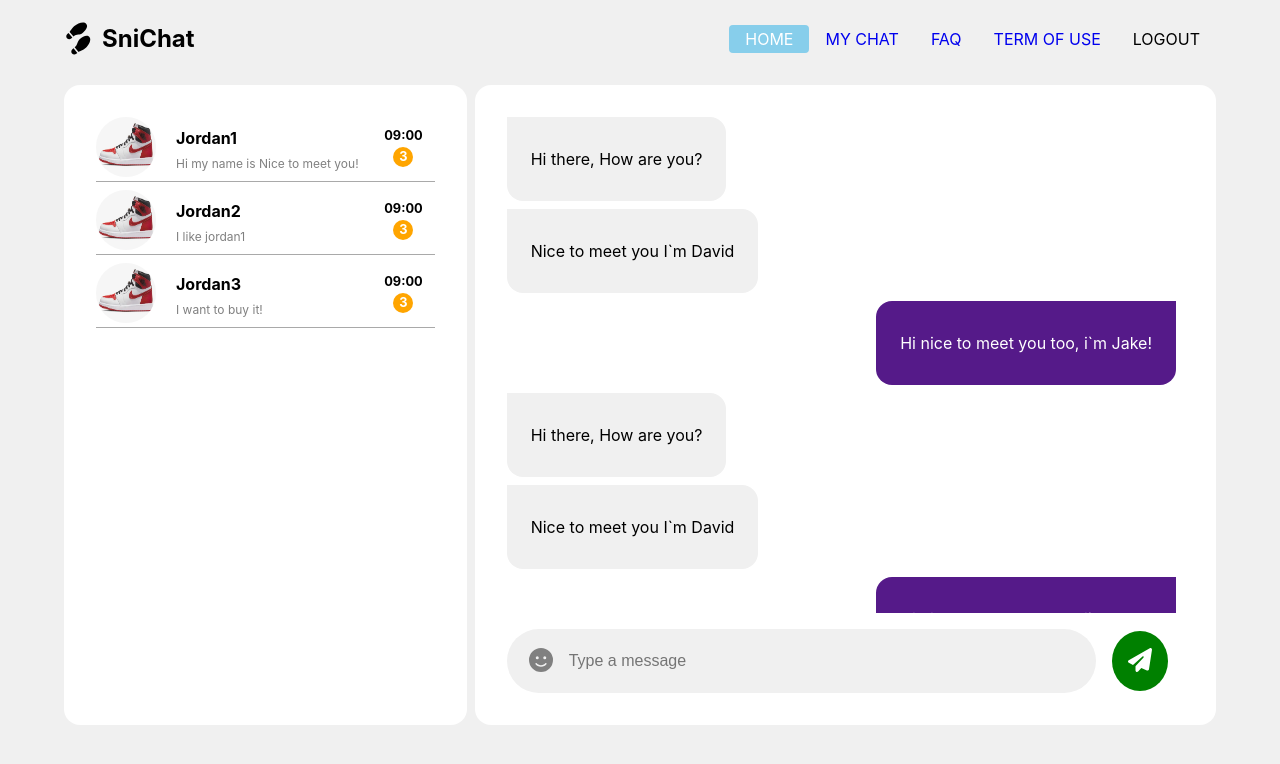
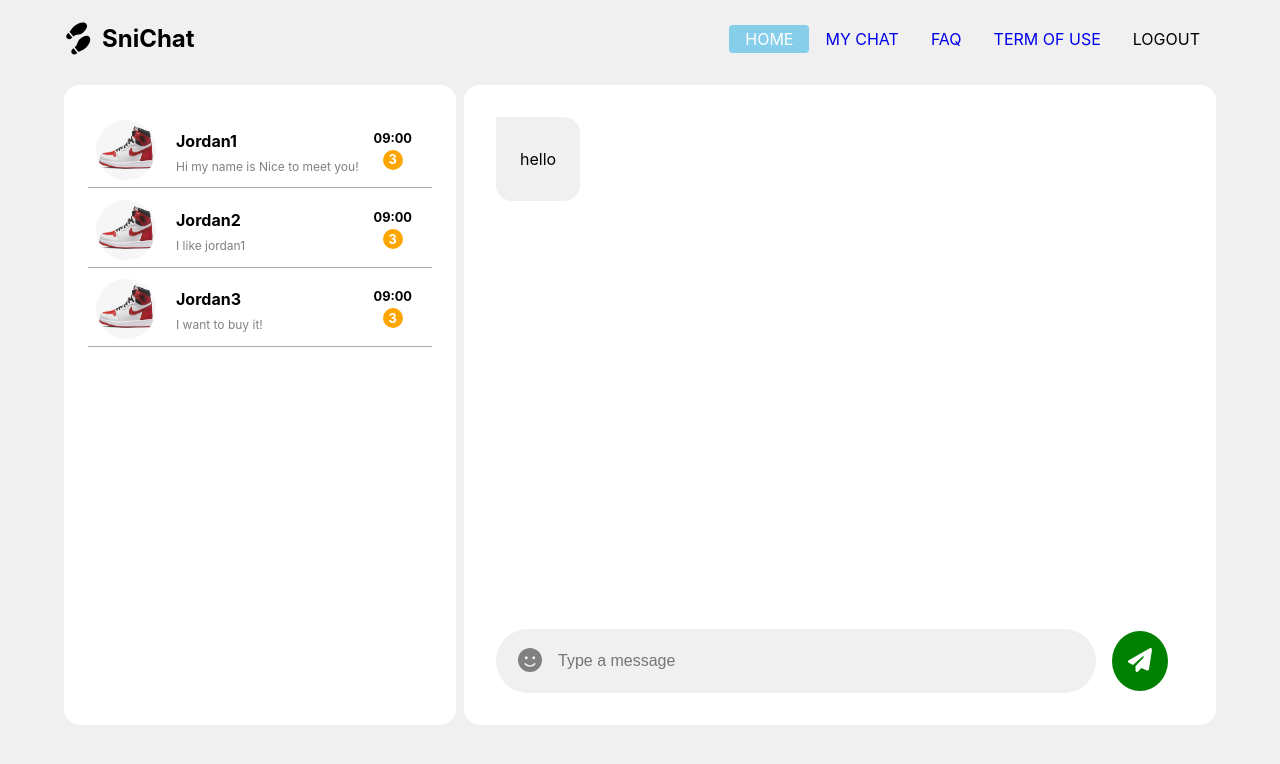
Before and after one commit to Doyun-Han/snichat-client, a React (Create React App) app: page / in a window 1280 px wide. Shown: the top 764 px of the page. Built offline with nearby package versions, Linux system fonts and the light colour scheme.

Commit message:
call active message in list

```diff
--- a/src/components/chatboard/chatboard.css
+++ b/src/components/chatboard/chatboard.css
@@ -130,7 +130,7 @@ img {
     height: 80vh;
     background-color: white;
     border-radius: 16px;
-    padding: 2rem;
+    padding: 2rem 1.5rem;
     overflow-y: auto;
 }
 
--- a/src/components/chatboard/chatboard.jsx
+++ b/src/components/chatboard/chatboard.jsx
@@ -13,12 +13,15 @@ const Chatboard = ({chatData}) => {
             document.dispatchEvent(new KeyboardEvent('keypress', {keyCode : 91}))
         }
     }
-    const [active, setActive] = useState(0,[]);
+    const [active, setActive] = useState([]);
+    const [messages, setMessage] = useState([{sender : "yo", text : "hello"}])
 
     const changeActive = (index) => {
         const newArray = Array(chatData.lists.length).fill(false);
         newArray[index] = true;
+        setMessage(chatData.lists[index].listMsg);
         setActive(newArray);
+        console.log(chatData.lists[index].listMsg)
     }
 
     return(
@@ -37,7 +40,7 @@ const Chatboard = ({chatData}) => {
         <div className="b_right">
             <div className="b_board">
                 <ul className='messages'>
-                    <li className="message other">Hi there, How are you?</li>
+                    {/* <li className="message other">Hi there, How are you?</li>
                     <li className="message other">Nice to meet you I`m David</li>
                     <li className="message me">Hi nice to meet you too, i`m Jake!</li>
                     <li className="message other">Hi there, How are you?</li>
@@ -51,8 +54,10 @@ const Chatboard = ({chatData}) => {
                     <li className="message me">Hi nice to meet you too, i`m Jake!</li>
                     <li className="message other">Hi there, How are you?</li>
                     <li className="message other">Nice to meet you I`m David</li>
-                    <li className="message me">Hi nice to meet you too, i`m Jake!</li>
-                    <Message message={{username : "me", text : "hello"}}/>
+                    <li className="message me">Hi nice to meet you too, i`m Jake!</li> */}
+                    {messages.map((msg) => {
+                        return <Message sender={msg.sender} text={msg.text} key={msg.id}/>
+                    })}
                 </ul>
             </div>
             <div className="b_footer">
--- a/src/components/chatlist/list.css
+++ b/src/components/chatlist/list.css
@@ -2,11 +2,28 @@
     display: flex;
     align-items: center;
     border-bottom: 1px solid darkgray;
+    padding: 0.2rem 0.5rem;
 }
 
 .chatList:hover {
     cursor: pointer;
 }
+
+.chatList.active {
+    background: rgb(252, 183, 55);
+    border-radius: 4px;
+    color: white;
+    transition: all 300ms ease-in-out;
+}
+
+.chatList.active > .li_description >.li_right > .msgCount {
+    display: none;
+}
+
+.chatList.active > .li_description >.li_right {
+    justify-content: center;
+}
+
 
 .li_description {
     flex : 1;
--- a/src/components/message/message.jsx
+++ b/src/components/message/message.jsx
@@ -1,7 +1,9 @@
 import React from 'react';
 
-const Message = ({message}) => (
-    <li className={message.username === 'me' ? "message me " : "message other"}>{message.text}</li>
-    );
+const Message = ({sender, text}) => {
+    return (
+        <li className={sender === 'han' ? "message me " : "message other"}>{text}</li>
+    )
+}
 
 export default Message;
```
